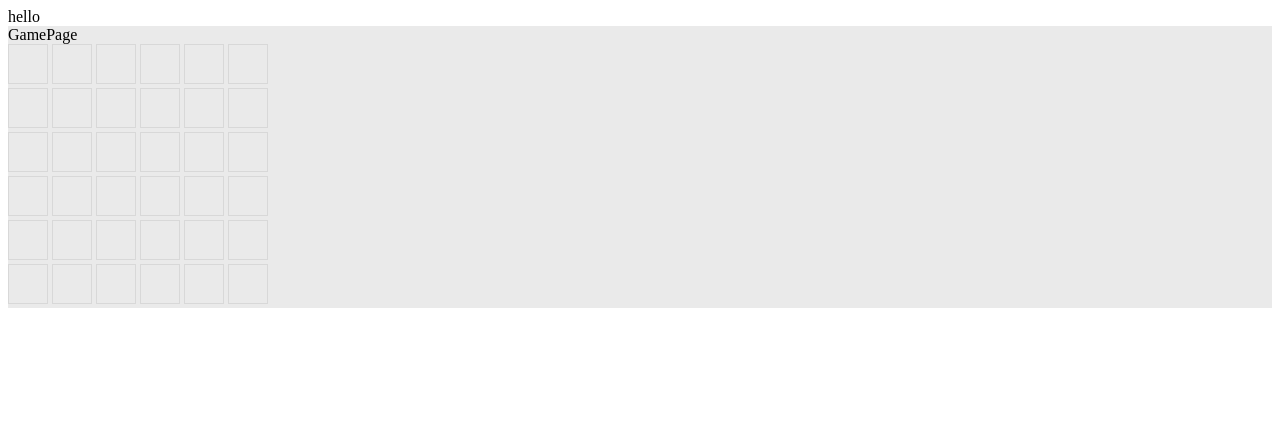
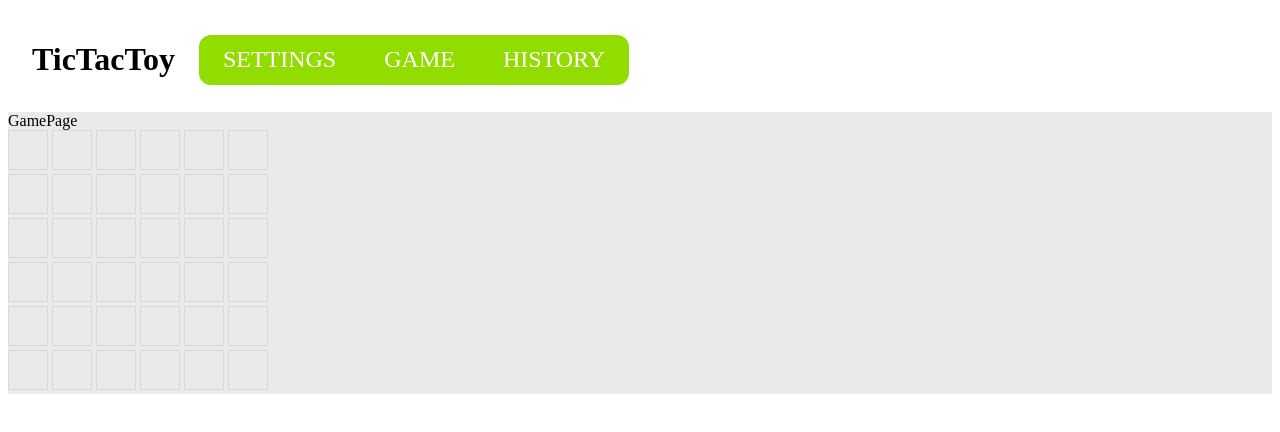
Before and after one commit to Nastasik/TicTacToeGame, a React app: page /game in a window 1280 px wide. Shown: the top 432 px of the page. Built offline with nearby package versions, Linux system fonts and the light colour scheme.

Commit message:
add navigation links

```diff
--- a/src/app/App.tsx
+++ b/src/app/App.tsx
@@ -1,10 +1,11 @@
 import { memo } from 'react';
+import { AppRouter } from './providers/AppRouter/AppRouter';
+import { Navbar } from '@widgets';
 import * as cls from './App.module.scss';
-import { AppRouter } from './providers/AppRouter/AppRouter';
 
 export const App = memo(() => {
     return <div className={cls.App}>
-                hello
+                <Navbar />
                 <AppRouter />
             </div>
 })
--- /dev/null
+++ b/src/shared/ui/AppLink/AppLink.module.scss
@@ -0,0 +1,11 @@
+.link {
+    color: white;
+    display: flex;
+    align-items: center;
+    text-decoration: none;
+    padding: 12px 24px;
+}
+
+.title {
+    font-size: 24px;
+}
--- /dev/null
+++ b/src/shared/ui/AppLink/AppLink.tsx
@@ -0,0 +1,19 @@
+import { Link, LinkProps } from 'react-router-dom';
+import React, { FC, memo } from 'react';
+import * as cls from './AppLink.module.scss';
+
+interface AppLinkProps extends LinkProps{
+    title: string;
+}
+
+export const AppLink: FC<AppLinkProps> = memo(({
+    title, to, ...otherProps
+}: AppLinkProps) => (
+    <Link
+      className={cls.link}
+      to={to}
+      {...otherProps}
+    >
+        <span className={cls.title}>{title}</span>
+    </Link>
+));
--- a/src/shared/ui/index.ts
+++ b/src/shared/ui/index.ts
@@ -1,2 +1,3 @@
 export { Square } from './Square/Square';
 export type {SquareClickProps} from './Square/Square';
+export * from './AppLink/AppLink';
--- /dev/null
+++ b/src/widgets/Navbar/ui/Navbar.module.scss
@@ -0,0 +1,16 @@
+.Navbar {
+  display: flex;
+  align-items: center;
+  padding: 12px 0;
+}
+
+.title {
+  padding: 0 24px;
+}
+
+.links {
+  display: flex;
+  background: rgb(147, 220, 0);
+  border-radius: 12px;
+  height: 50px;
+}
--- /dev/null
+++ b/src/widgets/Navbar/ui/Navbar.tsx
@@ -0,0 +1,27 @@
+import React, { memo } from "react";
+import * as cls from "./Navbar.module.scss";
+import { AppLink } from "@shared/ui";
+
+const LINKS_CONFIG = [{
+    path: '/',
+    title: 'SETTINGS'
+}, {
+    path: '/game',
+    title: 'GAME'
+}, {
+    path: '/history',
+    title: 'HISTORY'
+}];
+
+const TITLE = 'TicTacToy';
+
+export const Navbar = memo(({}) => {
+  return (
+    <div className={cls.Navbar}>
+      <h1 className={cls.title}>{TITLE}</h1>
+      <div className={cls.links}>
+        {LINKS_CONFIG.map(({ title, path }) => <AppLink key={title} title={title} to={path} /> )}
+      </div>
+    </div>
+  )
+});
--- /dev/null
+++ b/src/widgets/index.ts
@@ -0,0 +1 @@
+export * from './Navbar/ui/Navbar';
```
